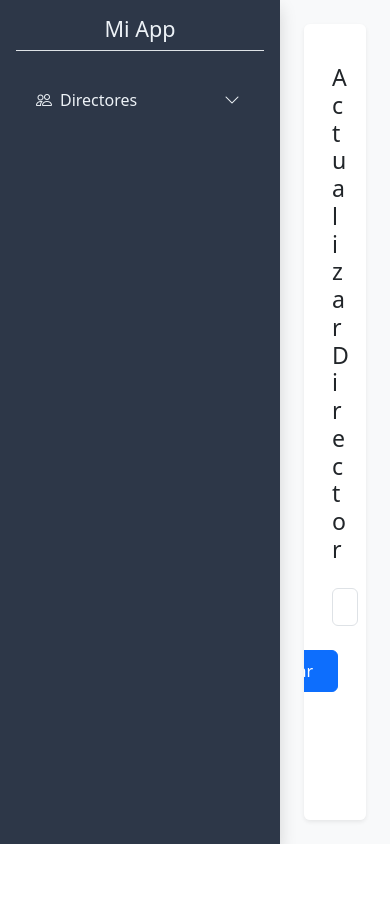
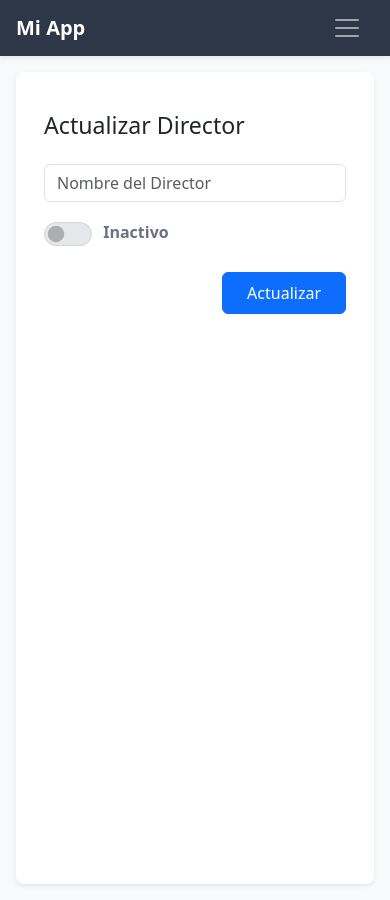
Before and after one commit to yusepruiz/movies-frontend-pi2, a React (Vite) app: page /director/update/1 in a window 390 px wide. Before the commit the page ends 844 px from the top, so only its background shows below. Built offline with nearby package versions, Linux system fonts and the light colour scheme.

Commit message:
Diseño responsivo

```diff
--- a/src/App.jsx
+++ b/src/App.jsx
@@ -1,17 +1,77 @@
-import { Outlet, Link } from 'react-router';
+import { Outlet, Link, useLocation } from 'react-router';
 import { menuConfig } from '@/routes/menuConfig';
+import { useEffect } from 'react';
 
 function App() {
+  const location = useLocation();
+
+  // Cerrar el offcanvas automáticamente al cambiar de ruta (para móviles)
+  useEffect(() => {
+    const offcanvasElement = document.getElementById('offcanvasSidebar');
+    if (offcanvasElement) {
+      // Intentamos cerrar usando el botón de cierre nativo para no depender del objeto global de bootstrap
+      const closeBtn = offcanvasElement.querySelector('.btn-close');
+      if (window.getComputedStyle(offcanvasElement).visibility !== 'hidden') {
+        closeBtn?.click();
+      }
+    }
+  }, [location]);
+
   return (
+    <div className="container-fluid p-0 min-vh-100 d-flex flex-column flex-lg-row">
+
+      {/* 1. Navbar Móvil (Visible solo en < 992px) */}
+      <nav className="navbar navbar-dark bg-sidebar d-lg-none px-3 shadow-sm sticky-top">
         <div className="container-fluid p-0">
-      <div className="d-flex">
+          <Link className="navbar-brand fw-bold" to="/">Mi App</Link>
+          <button
+            className="navbar-toggler border-0 shadow-none"
+            type="button"
+            data-bs-toggle="offcanvas"
+            data-bs-target="#offcanvasSidebar"
+            aria-controls="offcanvasSidebar"
+          >
+            <span className="navbar-toggler-icon"></span>
+          </button>
+        </div>
+      </nav>
 
-        {/* Sidebar */}
-        <nav className="bg-sidebar p-3 vh-100 shadow" style={{ width: "280px", minWidth: "280px", position: "sticky", top: 0 }}>
-          <h4 className="text-sidebar mb-4 border-bottom pb-2 text-center">Mi App</h4>
+      {/* 2. Sidebar de Escritorio (Visible solo en >= 992px) */}
+      <aside className="bg-sidebar p-3 vh-100 shadow d-none d-lg-block sticky-top" style={{ width: "280px", minWidth: "280px" }}>
+        <SidebarContent />
+      </aside>
 
-          {/* Contenedor del Acordeón */}
-          <div className="accordion accordion-flush" id="accordionSidebar">
+      {/* 3. Sidebar Móvil (Offcanvas - se abre desde la izquierda) */}
+      <div className="offcanvas offcanvas-start bg-sidebar text-sidebar d-lg-none" tabIndex="-1" id="offcanvasSidebar" aria-labelledby="offcanvasSidebarLabel" style={{ width: "280px" }}>
+        <div className="offcanvas-header border-bottom border-secondary">
+          <h5 className="offcanvas-title fw-bold" id="offcanvasSidebarLabel">Menú Principal</h5>
+          <button type="button" className="btn-close btn-close-white shadow-none" data-bs-dismiss="offcanvas" aria-label="Close"></button>
+        </div>
+        <div className="offcanvas-body p-3">
+          <SidebarContent isMobile />
+        </div>
+      </div>
+
+      {/* 4. Contenido Principal */}
+      <main className="flex-grow-1 p-3 p-lg-4 bg-light overflow-auto vh-100">
+        <div className="card shadow-sm border-0 p-3 h-100 overflow-auto">
+          <Outlet />
+        </div>
+      </main>
+
+    </div>
+  );
+}
+
+/**
+ * Componente interno para reutilizar el contenido del Sidebar
+ */
+const SidebarContent = ({ isMobile = false }) => {
+  return (
+    <>
+      {!isMobile && <h4 className="text-sidebar mb-4 border-bottom pb-2 text-center fw-bold">Mi App</h4>}
+
+      <div className="accordion accordion-flush" id={isMobile ? "accordionSidebarMobile" : "accordionSidebarDesktop"}>
         {menuConfig.map((item) => (
           <div className="accordion-item bg-transparent border-0" key={item.id}>
             <h2 className="accordion-header">
@@ -19,17 +79,20 @@ function App() {
                 className="accordion-button collapsed bg-transparent text-sidebar shadow-none"
                 type="button"
                 data-bs-toggle="collapse"
-                    data-bs-target={`#${item.id}`}
+                data-bs-target={`#${isMobile ? 'm-' : 'd-'}${item.id}`}
               >
                 <i className={`bi ${item.icon} me-2`}></i> {item.title}
               </button>
             </h2>
-                <div id={item.id} className="accordion-collapse collapse" data-bs-parent="#accordionSidebar">
+            <div id={`${isMobile ? 'm-' : 'd-'}${item.id}`} className="accordion-collapse collapse" data-bs-parent={`#${isMobile ? "accordionSidebarMobile" : "accordionSidebarDesktop"}`}>
               <div className="accordion-body p-0 ps-4">
                 <ul className="nav flex-column">
                   {item.links.map((link, index) => (
                     <li className="nav-item" key={index}>
-                          <Link className="nav-link text-sidebar py-2" to={link.to}>
+                      <Link
+                        className="nav-link text-sidebar py-2 d-flex align-items-center"
+                        to={link.to}
+                      >
                         <i className={`bi ${link.icon} me-2`}></i> {link.label}
                       </Link>
                     </li>
@@ -39,74 +102,9 @@ function App() {
             </div>
           </div>
         ))}
-            {/* Sección: Directores */}
-            {/* <div className="accordion-item bg-transparent border-0">
-              <h2 className="accordion-header">
-                <button
-                  className="accordion-button collapsed bg-transparent text-sidebar shadow-none"
-                  type="button"
-                  data-bs-toggle="collapse"
-                  data-bs-target="#menuDirector"
-                >
-                  <i className="bi bi-people me-2"></i> Directores
-                </button>
-              </h2>
-              <div id="menuDirector" className="accordion-collapse collapse" data-bs-parent="#accordionSidebar">
-                <div className="accordion-body p-0 ps-4">
-                  <ul className="nav flex-column">
-                    <li className="nav-item">
-                      <Link className="nav-link text-sidebar py-2" to="/director">
-                        <i className="bi bi-list-ul me-2"></i> Listar Directores
-                      </Link>
-                    </li>
-                    <li className="nav-item">
-                      <Link className="nav-link text-sidebar py-2" to="/director/create">
-                        <i className="bi bi-plus-circle me-2"></i> Crear Director
-                      </Link>
-                    </li>
-                  </ul>
       </div>
-              </div>
-            </div> */}
-
-            {/* Sección: Películas (Movies) */}
-            {/* <div className="accordion-item bg-transparent border-0">
-              <h2 className="accordion-header">
-                <button
-                  className="accordion-button collapsed bg-transparent text-sidebar shadow-none"
-                  type="button"
-                  data-bs-toggle="collapse"
-                  data-bs-target="#menuMovies"
-                >
-                  <i className="bi bi-film me-2"></i> Películas
-                </button>
-              </h2>
-              <div id="menuMovies" className="accordion-collapse collapse" data-bs-parent="#accordionSidebar">
-                <div className="accordion-body p-0 ps-4">
-                  <ul className="nav flex-column">
-                    <li className="nav-item">
-                      <Link className="nav-link text-sidebar py-2" to="/movies">
-                        <i className="bi bi-collection-play me-2"></i> Ver Todo
-                      </Link>
-                    </li>
-                  </ul>
-                </div>
-              </div>
-            </div> */}
-
-          </div>
-        </nav>
-
-        {/* Contenido Principal */}
-        <main className="flex-grow-1 p-4 bg-light overflow-auto vh-100">
-          <div className="card shadow-sm border-0 p-3 h-100 overflow-auto">
-            <Outlet />
-          </div>
-        </main>
-
-      </div>
-    </div>
+    </>
   );
-}
+};
 
 export default App;
--- a/src/index.css
+++ b/src/index.css
@@ -103,3 +103,28 @@ body {
   color: var(--color-orange) !important;
   background-color: transparent !important;
 }
+
+/* --- Estilos Responsivos --- */
+
+/* Ajustes para Móvil (< 992px) */
+@media (max-width: 991.98px) {
+  main {
+    padding: 1rem !important; /* Menos espacio en pantallas pequeñas */
+    min-height: calc(100vh - 56px); /* Restamos la altura de la navbar móvil */
+  }
+
+  .offcanvas {
+    border-right: 1px solid rgba(255, 255, 255, 0.1);
+  }
+
+  .card {
+    border-radius: 0.5rem; /* Bordes un poco más cerrados en móvil */
+  }
+}
+
+/* Ajuste para altura en móviles (Evita el salto de la barra de direcciones) */
+@supports (height: 100dvh) {
+  .vh-100 {
+    height: 100dvh !important;
+  }
+}
--- a/src/modules/director/components/DirectorForm.jsx
+++ b/src/modules/director/components/DirectorForm.jsx
@@ -14,7 +14,7 @@ export const DirectorForm = ({ title, action, loading, state, actionText, proces
                 <input type="hidden" name="id" value={id} />
 
                 {/* Fila superior: Input de texto y Switch de estado */}
-                <div className="d-flex align-items-center gap-4">
+                <div className="d-flex flex-column flex-md-row align-items-md-center gap-3 gap-md-4">
                     <div className="flex-grow-1">
                         <input
                             name="name"
```
Lines whose indentation alone changed are shown as unchanged.
